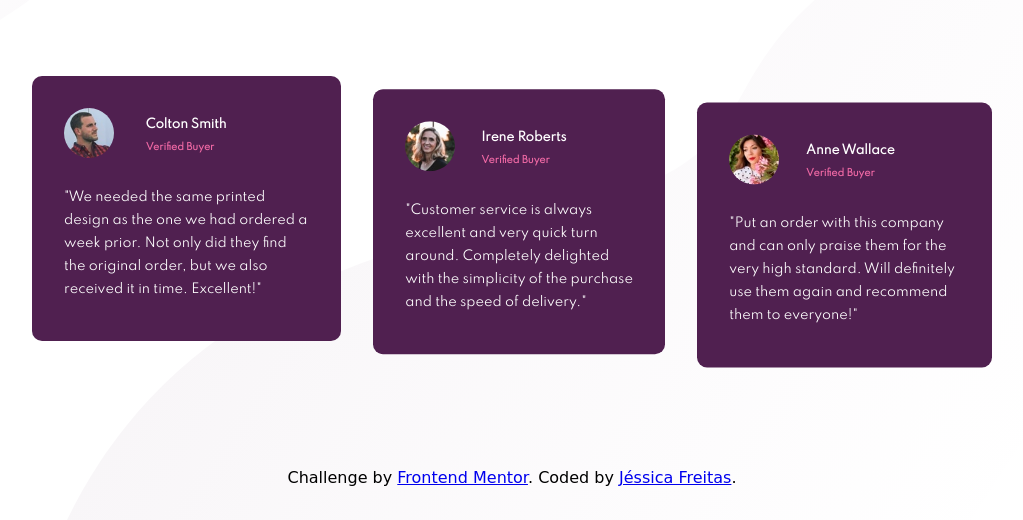
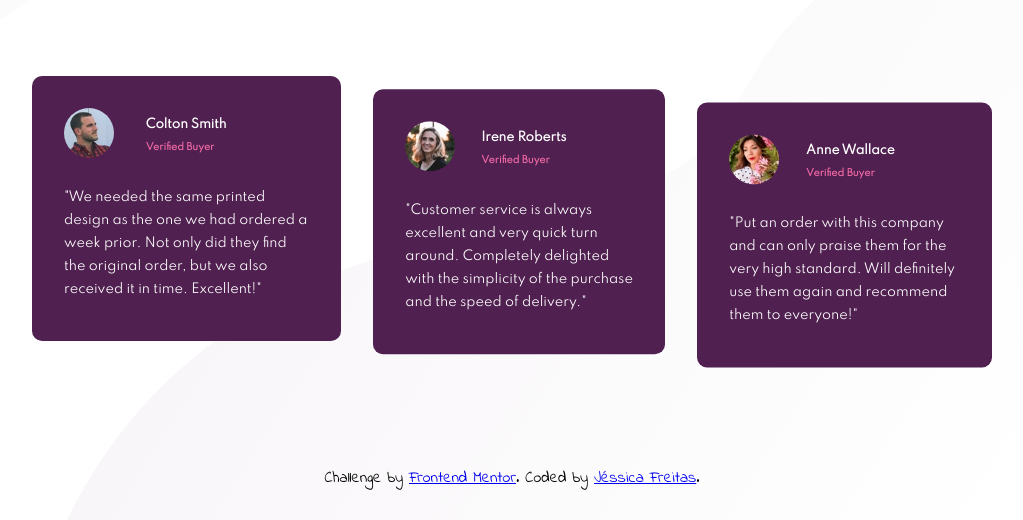
Before and after one commit to Har778/social-proof-section, a plain HTML site: page index.html in a window 1280 px wide. Shown: the part 299-819 px from the top of the page, without its empty margins (128-1151 px from the left). Drawn offline with Linux system fonts and the light colour scheme.

Commit message:
Update index.html

```diff
--- a/index.html
+++ b/index.html
@@ -7,6 +7,7 @@
   <link rel="stylesheet" href="./css/normalize.css">
   <link rel="stylesheet" href="./css/style.css">
   <link rel="stylesheet" href="https://fonts.googleapis.com/css?family=Spartan">
+  <link rel="stylesheet" href="https://fonts.googleapis.com/css2?family=Indie+Flower&display=swap">
 
   <link rel="icon" type="image/png" sizes="32x32" href="./images/favicon-32x32.png">
 
```
